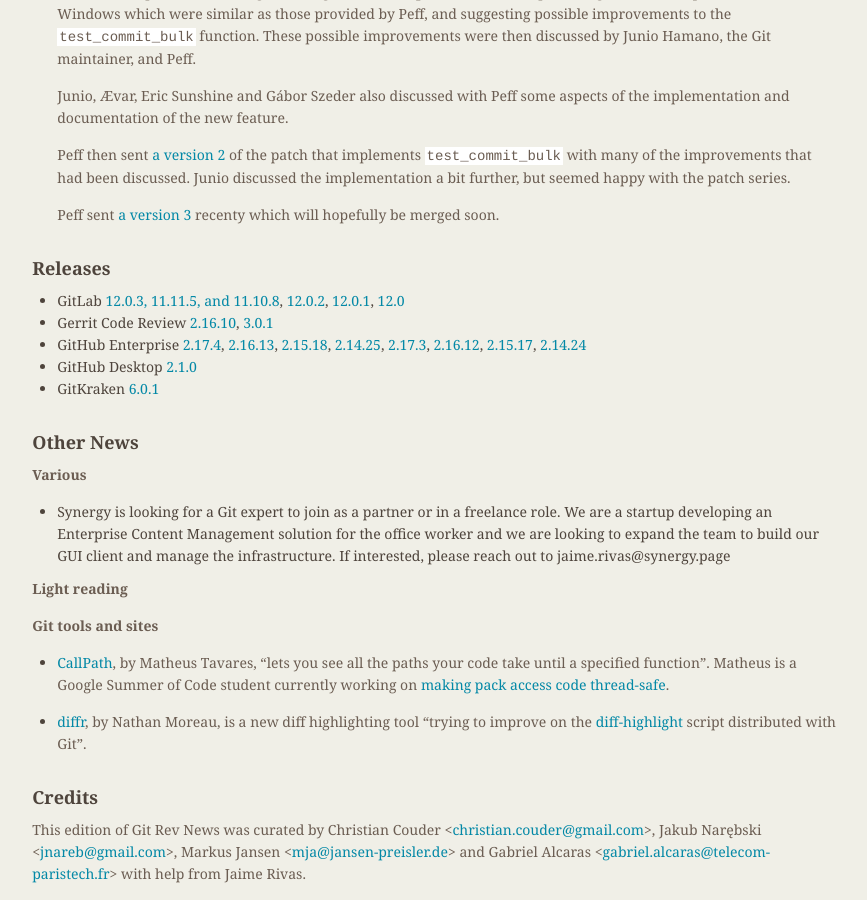
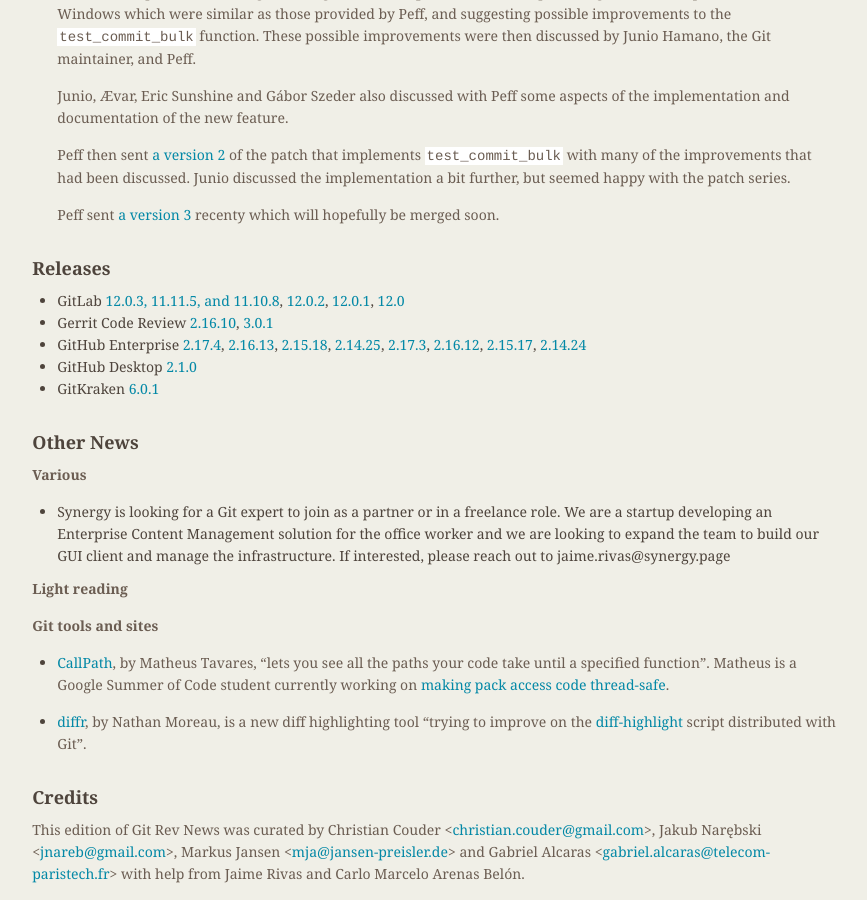
Before and after one commit to git/git.github.io, a Jekyll site: the page built from rev_news/drafts/edition-53.md, in a window 1280 px wide and 900 px high, scrolled down 1801 px. Shown: the whole window, without its empty margins (339-1206 px from the left). Built offline with Jekyll 4.4.1, drawn with Linux system fonts in a browser that asks for light colours.

Commit message:
rn-53: add Carlo Marcelo Arenas Belón among the helpers

```diff
--- a/rev_news/drafts/edition-53.md
+++ b/rev_news/drafts/edition-53.md
@@ -201,4 +201,4 @@
 Jakub Narębski &lt;<jnareb@gmail.com>&gt;,
 Markus Jansen &lt;<mja@jansen-preisler.de>&gt; and
 Gabriel Alcaras &lt;<gabriel.alcaras@telecom-paristech.fr>&gt;
-with help from Jaime Rivas.
+with help from Jaime Rivas and Carlo Marcelo Arenas Belón.
```
